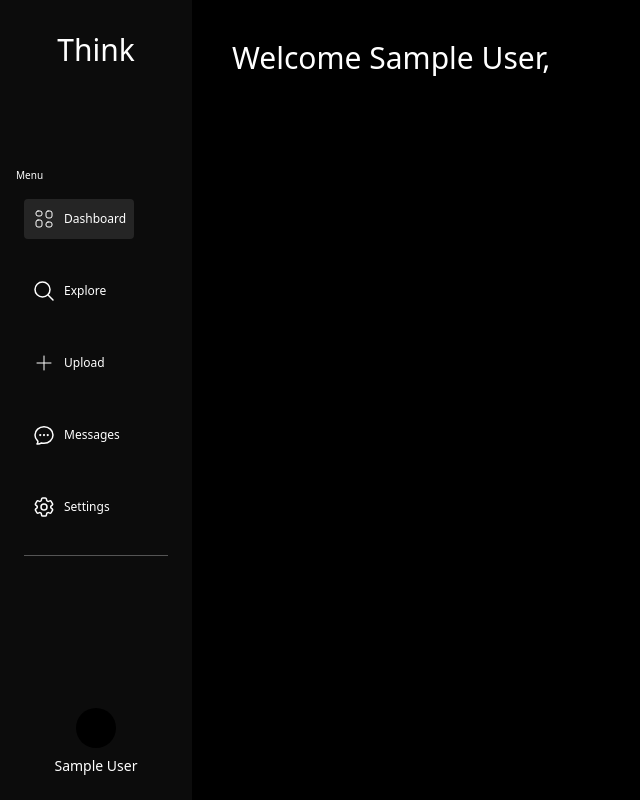
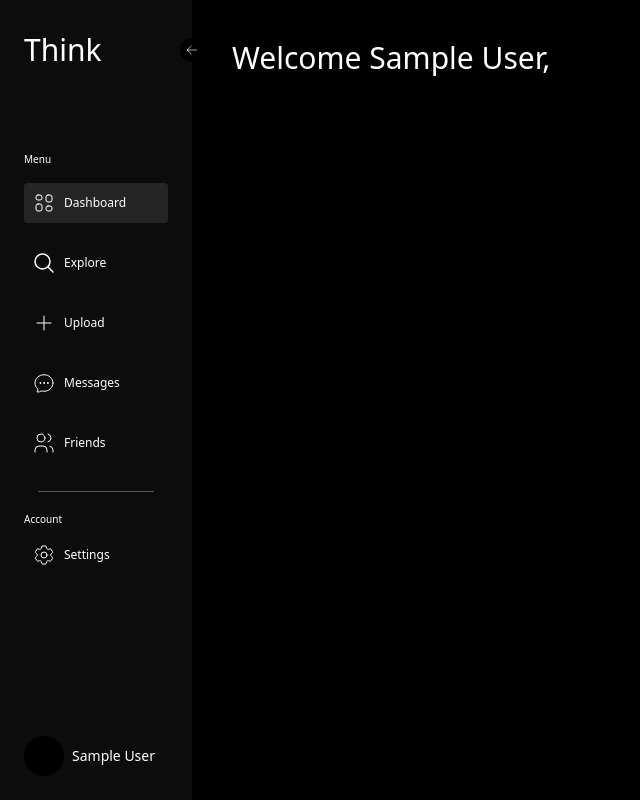
Before and after one commit to Logannford/vue-auth-app, a Vue app: page / in a window 1280 px wide. Shown: the whole page, without its empty margins (0-640 px from the left). Built offline with nearby package versions, Linux system fonts and the light colour scheme; no server answers; sample sign-in values are in the browser's storage.

Commit message:
further nav amends

```diff
--- a/src/components/NavigationDesktop.vue
+++ b/src/components/NavigationDesktop.vue
@@ -1,19 +1,29 @@
 <template>
     <!-- This is the desktop nav -->
-    <nav v-if="$store.state.user" class="bg-[#0C0C0C] flex flex-col h-screen sticky text-white w-[15%] items-center gap-y-5">
+    <nav v-if="$store.state.user" class="bg-[#0C0C0C] flex flex-col h-screen sticky text-white w-[15%] items-center gap-y-5 duration-500" :class="{'w-[10%] duration-500': !navActive}">
         <!-- Logo -->
-        <div class="font-thin text-3xl mt-8">
-            Think
+        <div class="flex mt-8 w-full justify-between">
+            <div class="font-thin text-3xl ml-4 duration-300" :class="{'ml-6 duration-300': navActive}">
+                Think
+            </div>
+            <button @click="navActive = !navActive" class="self-center bg-black rounded-full p-1 -mr-3 duration-500" :class="{'rotate-180 duration-500': !navActive}">
+                <svg xmlns="http://www.w3.org/2000/svg" class="icon icon-tabler icon-tabler-arrow-left" width="16" height="16" viewBox="0 0 24 24" stroke-width="1" stroke="currentColor" fill="none" stroke-linecap="round" stroke-linejoin="round">
+                    <path stroke="none" d="M0 0h24v24H0z" fill="none"/>
+                    <line x1="5" y1="12" x2="19" y2="12" />
+                    <line x1="5" y1="12" x2="11" y2="18" />
+                    <line x1="5" y1="12" x2="11" y2="6" />
+                </svg>
+            </button>
         </div>
 
-        <div class="font-thin text-[10px] mt-20 self-start ml-4 -mb-1">
+        <div class="font-thin text-[10px] mt-16 self-start ml-6 -mb-1">
             Menu
         </div>
 
-        <div class="self-start ml-6 flex flex-col gap-y-8">
+        <div class="self-start flex flex-col gap-y-5 w-full">
             <!-- Home -->
-            <button @click="counter=1" :class="{'bg-[#252525] rounded duration-300': counter==1}">
-                <RouterLink to="/" class="flex p-2">
+            <button @click="counter=1" :class="{'bg-[#252525] rounded duration-300': counter==1}" class="mx-6">
+                <RouterLink to="/" class="flex p-2" :class="{'justify-center': !navActive}">
                     <svg xmlns="http://www.w3.org/2000/svg" class="icon icon-tabler icon-tabler-layout-2" width="24" height="24" viewBox="0 0 24 24" stroke-width="1" stroke="currentColor" fill="none" stroke-linecap="round" stroke-linejoin="round">
                         <path stroke="none" d="M0 0h24v24H0z" fill="none"/>
                         <rect x="4" y="4" width="6" height="5" rx="2" />
@@ -21,65 +31,86 @@
                         <rect x="14" y="4" width="6" height="7" rx="2" />
                         <rect x="14" y="15" width="6" height="5" rx="2" />
                     </svg>
-                    <span class="text-xs font-thin text-center flex self-center ml-2">
+                    <span class="text-xs font-thin text-center flex self-center ml-2" :class="{'hidden': !navActive}">
                         Dashboard
                     </span>
                 </RouterLink>
             </button>
             <!-- Second page-->
-            <button @click="counter=2" :class="{'bg-[#252525] rounded duration-300': counter==2}">
-                <RouterLink to="/explore" class="flex p-2">
+            <button @click="counter=2" :class="{'bg-[#252525] rounded duration-300': counter==2}" class="mx-6">
+                <RouterLink to="/explore" class="flex p-2" :class="{'justify-center': !navActive}">
                     <svg xmlns="http://www.w3.org/2000/svg" fill="none" viewBox="0 0 24 24" stroke-width="1.5" stroke="currentColor" class="w-6 h-6">
                         <path stroke-linecap="round" stroke-linejoin="round" d="M21 21l-5.197-5.197m0 0A7.5 7.5 0 105.196 5.196a7.5 7.5 0 0010.607 10.607z" />
                     </svg>
-                    <span class="text-xs font-thin text-center flex self-center ml-2">
+                    <span class="text-xs font-thin text-center flex self-center ml-2" :class="{'hidden': !navActive}">
                         Explore
                     </span>
                 </RouterLink>
             </button>
             <!-- Upload -->
-            <button @click="counter=3" :class="{'bg-[#252525] rounded duration-300': counter==3}">
-                <RouterLink to="/" class="flex text-white p-2">
+            <button @click="counter=3" :class="{'bg-[#252525] rounded duration-300': counter==3}" class="mx-6">
+                <RouterLink to="/" class="flex text-white p-2" :class="{'justify-center': !navActive}">
                     <svg xmlns="http://www.w3.org/2000/svg" class="icon icon-tabler icon-tabler-plus" width="24" height="24" viewBox="0 0 24 24" stroke-width="1" stroke="currentColor" fill="none" stroke-linecap="round" stroke-linejoin="round">
                         <path stroke="none" d="M0 0h24v24H0z" fill="none"/>
                         <line x1="12" y1="5" x2="12" y2="19" />
                         <line x1="5" y1="12" x2="19" y2="12" />
                     </svg>
-                    <span class="text-xs font-thin text-center flex self-center ml-2">
+                    <span class="text-xs font-thin text-center flex self-center ml-2" :class="{'hidden': !navActive}">
                         Upload
                     </span>
                 </RouterLink>
             </button>
             <!-- Messages -->
-            <button @click="counter=4" :class="{'bg-[#252525] rounded duration-300': counter==4}">
-                <RouterLink to="/messages" class="flex text-white p-2">
-                    <svg xmlns="http://www.w3.org/2000/svg" fill="none" viewBox="0 0 24 24" stroke-width="1.5" stroke="currentColor" class="w-6 h-6">
+            <button @click="counter=4" :class="{'bg-[#252525] rounded duration-300': counter==4}" class="mx-6">
+                <RouterLink to="/messages" class="flex text-white p-2" :class="{'justify-center': !navActive}">
+                    <svg xmlns="http://www.w3.org/2000/svg" fill="none" viewBox="0 0 24 24" stroke-width="1" stroke="currentColor" class="w-6 h-6">
                         <path stroke-linecap="round" stroke-linejoin="round" d="M8.625 12a.375.375 0 11-.75 0 .375.375 0 01.75 0zm0 0H8.25m4.125 0a.375.375 0 11-.75 0 .375.375 0 01.75 0zm0 0H12m4.125 0a.375.375 0 11-.75 0 .375.375 0 01.75 0zm0 0h-.375M21 12c0 4.556-4.03 8.25-9 8.25a9.764 9.764 0 01-2.555-.337A5.972 5.972 0 015.41 20.97a5.969 5.969 0 01-.474-.065 4.48 4.48 0 00.978-2.025c.09-.457-.133-.901-.467-1.226C3.93 16.178 3 14.189 3 12c0-4.556 4.03-8.25 9-8.25s9 3.694 9 8.25z" />
                     </svg>
-                    <span class="text-xs font-thin text-center flex self-center ml-2">
+                    <span class="text-xs font-thin text-center flex self-center ml-2" :class="{'hidden': !navActive}">
                         Messages
                     </span>
                 </RouterLink>
             </button>
-            <!-- Settings -->
-            <button @click="counter=5" :class="{'bg-[#252525] rounded duration-300': counter==5}">
-                <RouterLink to="/settings" class="flex p-2">
-                    <svg xmlns="http://www.w3.org/2000/svg" fill="none" viewBox="0 0 24 24" stroke-width="1.5" stroke="currentColor" class="w-6 h-6">
-                        <path stroke-linecap="round" stroke-linejoin="round" d="M9.594 3.94c.09-.542.56-.94 1.11-.94h2.593c.55 0 1.02.398 1.11.94l.213 1.281c.063.374.313.686.645.87.074.04.147.083.22.127.324.196.72.257 1.075.124l1.217-.456a1.125 1.125 0 011.37.49l1.296 2.247a1.125 1.125 0 01-.26 1.431l-1.003.827c-.293.24-.438.613-.431.992a6.759 6.759 0 010 .255c-.007.378.138.75.43.99l1.005.828c.424.35.534.954.26 1.43l-1.298 2.247a1.125 1.125 0 01-1.369.491l-1.217-.456c-.355-.133-.75-.072-1.076.124a6.57 6.57 0 01-.22.128c-.331.183-.581.495-.644.869l-.213 1.28c-.09.543-.56.941-1.11.941h-2.594c-.55 0-1.02-.398-1.11-.94l-.213-1.281c-.062-.374-.312-.686-.644-.87a6.52 6.52 0 01-.22-.127c-.325-.196-.72-.257-1.076-.124l-1.217.456a1.125 1.125 0 01-1.369-.49l-1.297-2.247a1.125 1.125 0 01.26-1.431l1.004-.827c.292-.24.437-.613.43-.992a6.932 6.932 0 010-.255c.007-.378-.138-.75-.43-.99l-1.004-.828a1.125 1.125 0 01-.26-1.43l1.297-2.247a1.125 1.125 0 011.37-.491l1.216.456c.356.133.751.072 1.076-.124.072-.044.146-.087.22-.128.332-.183.582-.495.644-.869l.214-1.281z" />
-                        <path stroke-linecap="round" stroke-linejoin="round" d="M15 12a3 3 0 11-6 0 3 3 0 016 0z" />
+            <!-- Messages -->
+            <button @click="counter=5" :class="{'bg-[#252525] rounded duration-300': counter==5}" class="mx-6">
+                <RouterLink to="/messages" class="flex text-white p-2" :class="{'justify-center': !navActive}">
+                    <svg xmlns="http://www.w3.org/2000/svg" class="icon icon-tabler icon-tabler-users" width="24" height="24" viewBox="0 0 24 24" stroke-width="1" stroke="currentColor" fill="none" stroke-linecap="round" stroke-linejoin="round">
+                        <path stroke="none" d="M0 0h24v24H0z" fill="none"/>
+                        <circle cx="9" cy="7" r="4" />
+                        <path d="M3 21v-2a4 4 0 0 1 4 -4h4a4 4 0 0 1 4 4v2" />
+                        <path d="M16 3.13a4 4 0 0 1 0 7.75" />
+                        <path d="M21 21v-2a4 4 0 0 0 -3 -3.85" />
                     </svg>
-                    <span class="text-xs font-thin text-center flex self-center ml-2">
-                        Settings
+                    <span class="text-xs font-thin text-center flex self-center ml-2" :class="{'hidden': !navActive}">
+                        Friends
                     </span>
                 </RouterLink>
             </button>
+
+        <hr class="border-t border-white w-3/5 opacity-30 mt-2 mx-auto" />
+        <div class="font-thin text-[10px] self-start ml-6 -mb-3">
+            Account
         </div>
-        <hr class="border-t border-white w-3/4 opacity-30 mt-2" />
+            <!-- Settings -->
+
+                <button class="mx-6" @click="counter=6" :class="{'bg-[#252525] rounded duration-300': counter==6}">
+                    <RouterLink to="/settings" class="flex p-2" :class="{'justify-center': !navActive}">
+                        <svg xmlns="http://www.w3.org/2000/svg" fill="none" viewBox="0 0 24 24" stroke-width="1" stroke="currentColor" class="w-6 h-6">
+                            <path stroke-linecap="round" stroke-linejoin="round" d="M9.594 3.94c.09-.542.56-.94 1.11-.94h2.593c.55 0 1.02.398 1.11.94l.213 1.281c.063.374.313.686.645.87.074.04.147.083.22.127.324.196.72.257 1.075.124l1.217-.456a1.125 1.125 0 011.37.49l1.296 2.247a1.125 1.125 0 01-.26 1.431l-1.003.827c-.293.24-.438.613-.431.992a6.759 6.759 0 010 .255c-.007.378.138.75.43.99l1.005.828c.424.35.534.954.26 1.43l-1.298 2.247a1.125 1.125 0 01-1.369.491l-1.217-.456c-.355-.133-.75-.072-1.076.124a6.57 6.57 0 01-.22.128c-.331.183-.581.495-.644.869l-.213 1.28c-.09.543-.56.941-1.11.941h-2.594c-.55 0-1.02-.398-1.11-.94l-.213-1.281c-.062-.374-.312-.686-.644-.87a6.52 6.52 0 01-.22-.127c-.325-.196-.72-.257-1.076-.124l-1.217.456a1.125 1.125 0 01-1.369-.49l-1.297-2.247a1.125 1.125 0 01.26-1.431l1.004-.827c.292-.24.437-.613.43-.992a6.932 6.932 0 010-.255c.007-.378-.138-.75-.43-.99l-1.004-.828a1.125 1.125 0 01-.26-1.43l1.297-2.247a1.125 1.125 0 011.37-.491l1.216.456c.356.133.751.072 1.076-.124.072-.044.146-.087.22-.128.332-.183.582-.495.644-.869l.214-1.281z" />
+                            <path stroke-linecap="round" stroke-linejoin="round" d="M15 12a3 3 0 11-6 0 3 3 0 016 0z" />
+                        </svg>
+                        <span class="text-xs font-thin text-center flex self-center ml-2" :class="{'hidden': !navActive}">
+                            Settings
+                        </span>
+                    </RouterLink>
+                </button>
+
+        </div>
         <!-- Profile -->
-        <div class="bottom-0 absolute mb-6">
-            <RouterLink to="/" class="flex flex-col self-center items-center">
+        <div class="bottom-0 absolute mb-6 self-start ml-6">
+            <RouterLink to="/" class="flex self-center items-center" :class="{'flex-col justify-center': !navActive}">
                 <div class="bg-black w-10 h-10 rounded-full text-white"></div>
-                <span class="text-sm mt-2 font-thin text-center flex self-center">
+                <span class="text-sm ml-2 font-thin text-center flex self-center" :class="{'hidden': !navActive}">
                     {{ this.$store.state.user.displayName }}
                 </span>
             </RouterLink>
@@ -100,9 +131,11 @@ export default {
 
     setup () {
         let counter = ref(1);
+        let navActive = ref(true);
 
         return {
-            counter
+            counter,
+            navActive
         }
     },
     components: {
```
